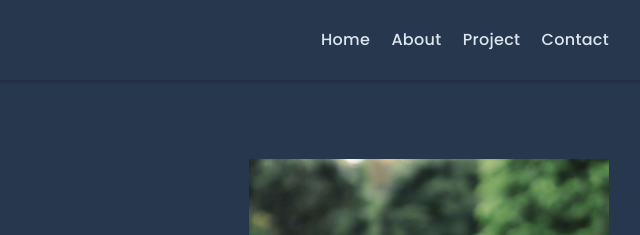
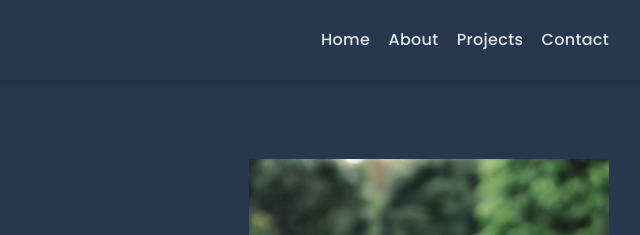
Before and after one commit to budiigunawan/budigunawan.com, a plain HTML site: page index.html in a window 1280 px wide. Shown: the top 235 px of the page, 479-1119 px from the left. Drawn offline with Linux system fonts and the light colour scheme.

Commit message:
change projects section link

```diff
--- a/index.html
+++ b/index.html
@@ -32,7 +32,7 @@
           <ul class="poppins-medium navigation__links">
             <li><a href="#home">Home</a></li>
             <li><a href="#about">About</a></li>
-            <li><a href="#project">Project</a></li>
+            <li><a href="#projects">Projects</a></li>
             <li><a href="#contact">Contact</a></li>
           </ul>
           <button class="navigation__bars-button">
```
